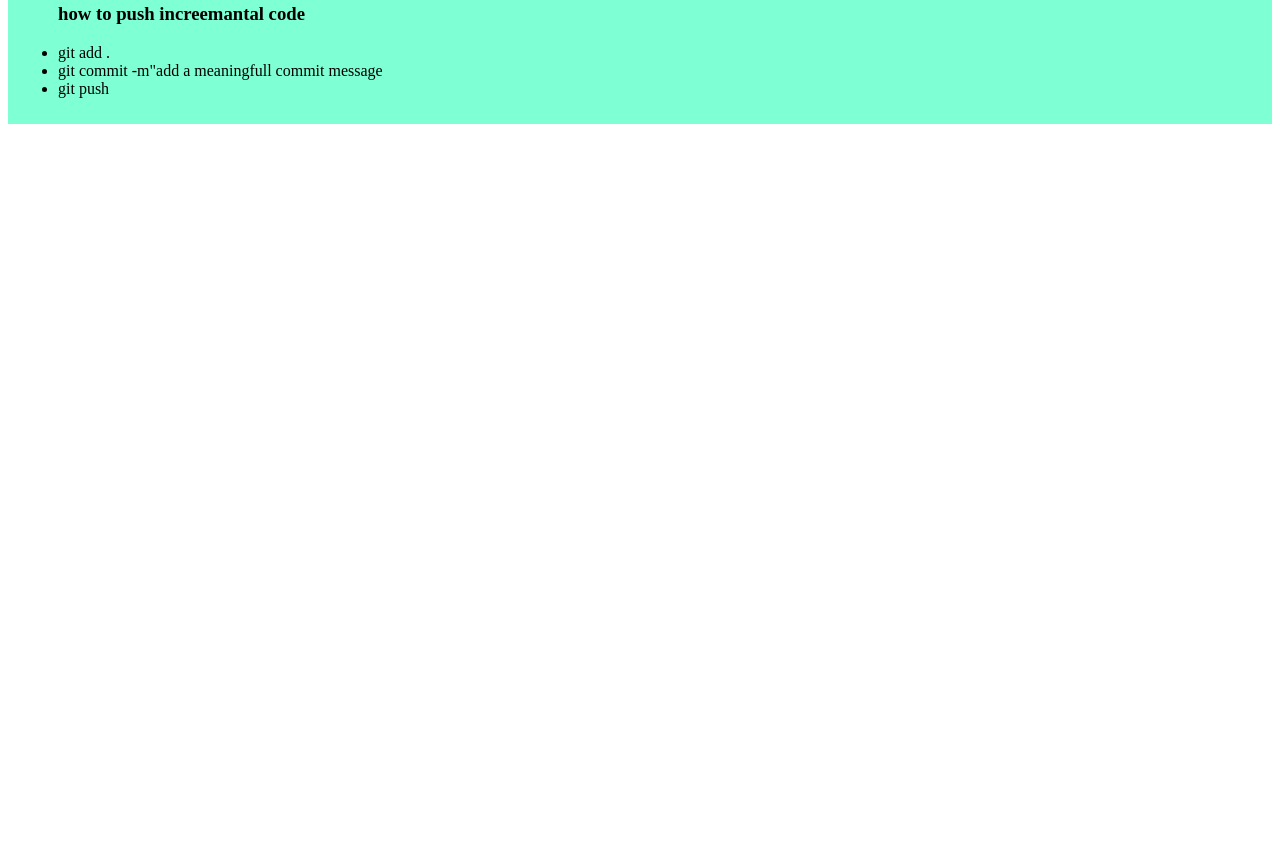
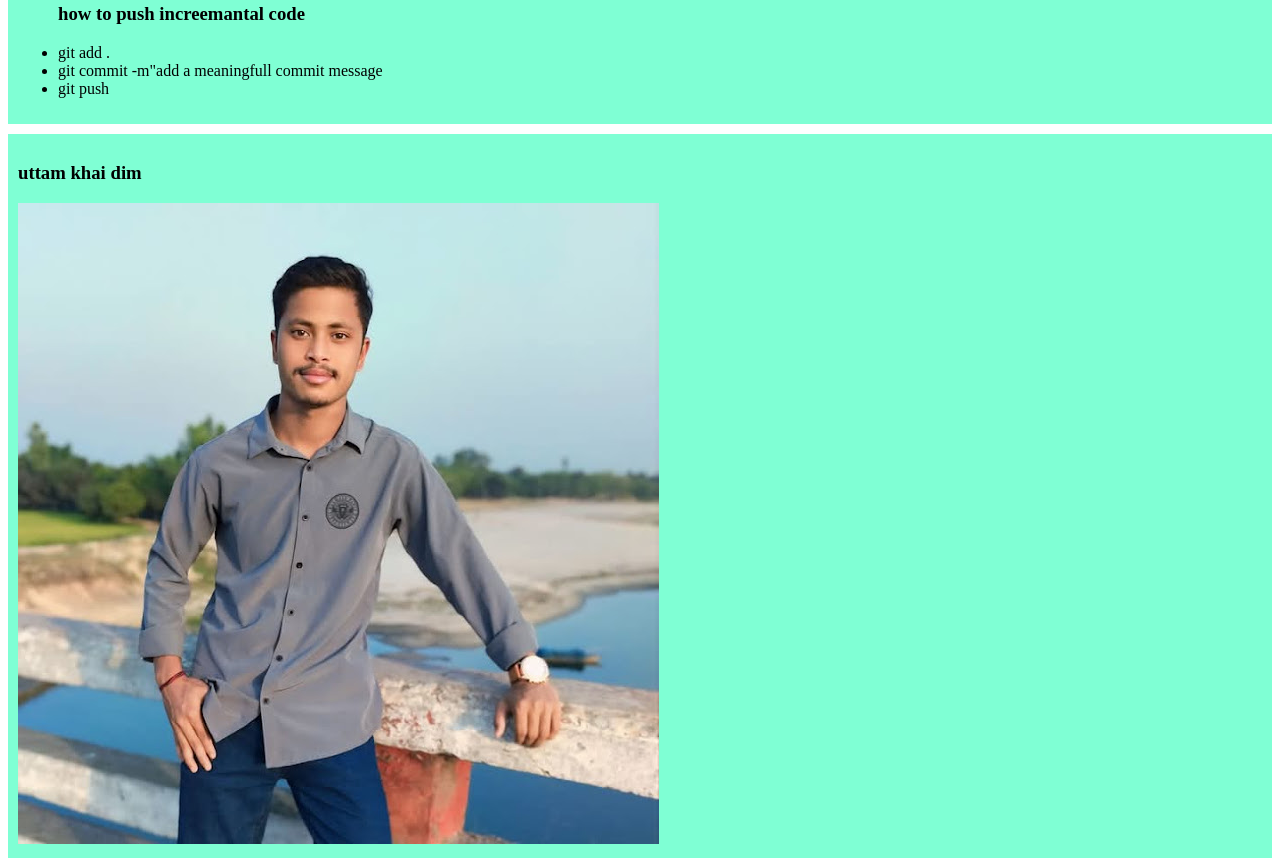
Before and after one commit to uttam2004/my-simple-website, a plain HTML site: page index.html in a window 1280 px wide. Shown: the part 458-1326 px from the top of the page. Before the commit the page ends 800 px from the top, so only its background shows below. Drawn offline with Linux system fonts and the light colour scheme.

Commit message:
uttam khai dim

```diff
--- a/index.html
+++ b/index.html
@@ -33,5 +33,9 @@
         <li>git push</li>
     </ul>
    </div>
+   <div>
+    <h3>uttam khai dim</h3>
+    <img src="Images/uttam.jpg" alt="">
+   </div>
 </body>
 </html>
```
Also changed, not shown: Images/uttam.jpg (added).
